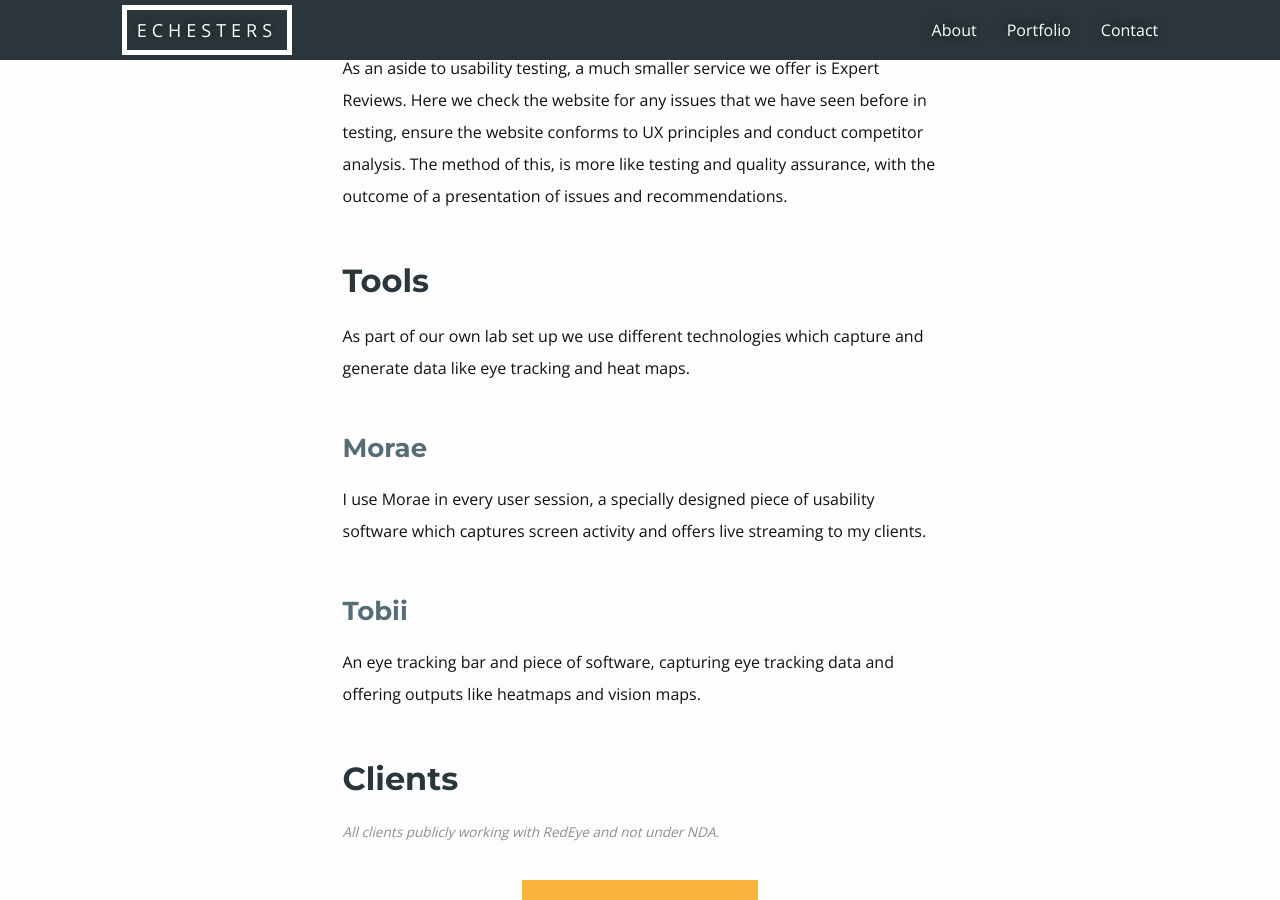
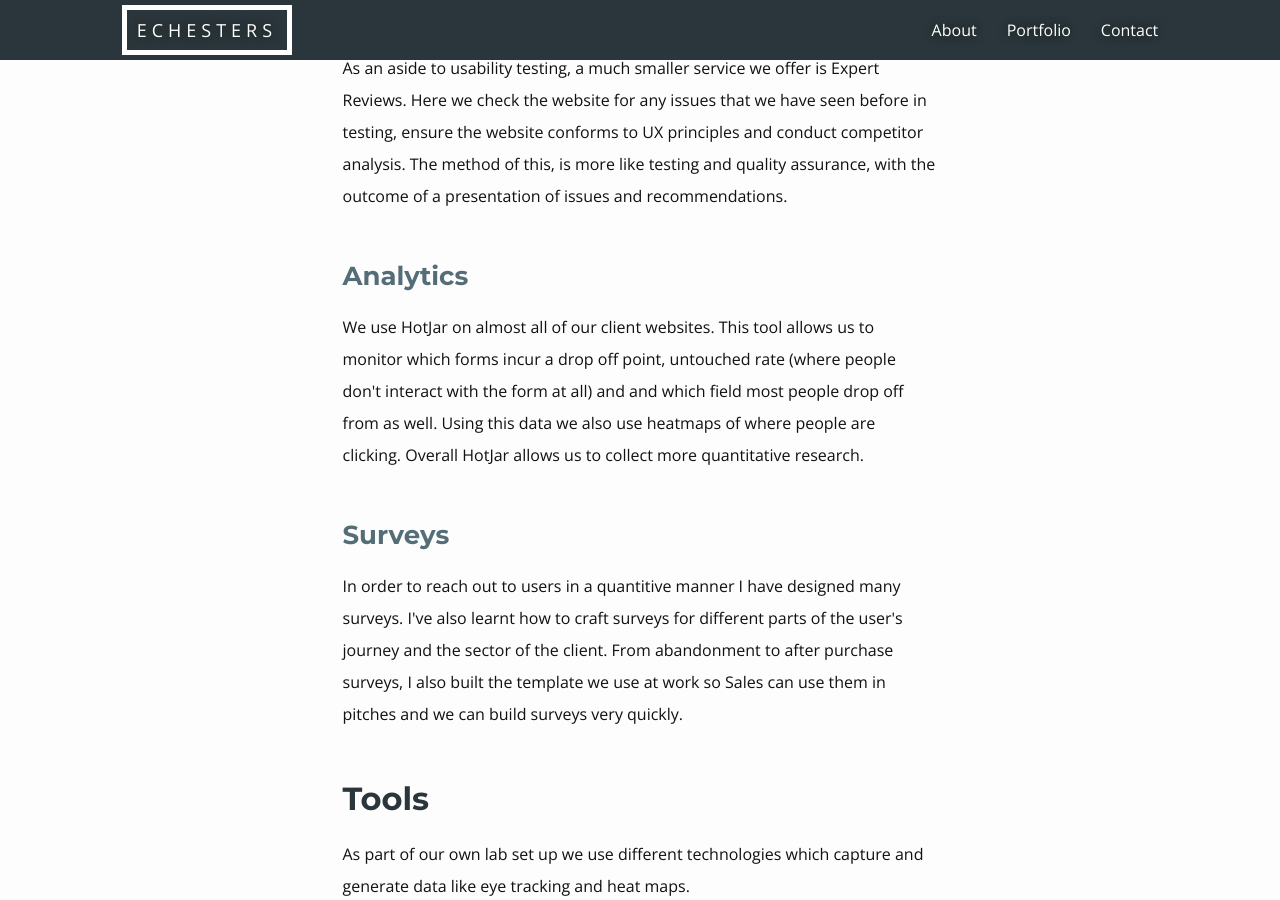
Before and after one commit to EChesters/echesters.github.io, a Jekyll site: the page built from pages/redeye-research.html, in a window 1280 px wide and 900 px high, scrolled down 3062 px. Built offline with Jekyll 4.4.1, drawn with Linux system fonts in a browser that asks for light colours; nearby versions of some CDN libraries; some of the changed text lies outside the part shown.

Commit message:
Added surveys and analytics to RedEye research

```diff
--- a/pages/redeye-research.html
+++ b/pages/redeye-research.html
@@ -36,6 +36,12 @@ summary: RedEye is an agency, taking on usability and design projects for a wide
 
 	<h3>Expert reviews</h3>
 	<p>As an aside to usability testing, a much smaller service we offer is Expert Reviews. Here we check the website for any issues that we have seen before in testing, ensure the website conforms to UX principles and conduct competitor analysis. The method of this, is more like testing and quality assurance, with the outcome of a presentation of issues and recommendations.</p>
+
+	<h3>Analytics</h3>
+	<p>We use HotJar on almost all of our client websites. This tool allows us to monitor which forms incur a drop off point, untouched rate (where people don't interact with the form at all) and and which field most people drop off from as well. Using this data we also use heatmaps of where people are clicking. Overall HotJar allows us to collect more quantitative research.</p>
+
+	<h3>Surveys</h3>
+	<p>In order to reach out to users in a quantitive manner I have designed many surveys. I've also learnt how to craft surveys for different parts of the user's journey and the sector of the client. From abandonment to after purchase surveys, I also built the template we use at work so Sales can use them in pitches and we can build surveys very quickly.</p>
 </section>
 
 <section>
@@ -47,6 +53,9 @@ summary: RedEye is an agency, taking on usability and design projects for a wide
 
 	<h3>Tobii</h3>
 	<p>An eye tracking bar and piece of software, capturing eye tracking data and offering outputs like heatmaps and vision maps.</p>
+
+	<h3>HotJar</h3>
+	<p>An analytics tools, allowing us to build up heatmaps, user recordings and surveys.</p>
 </section>
 
 <section>
```
